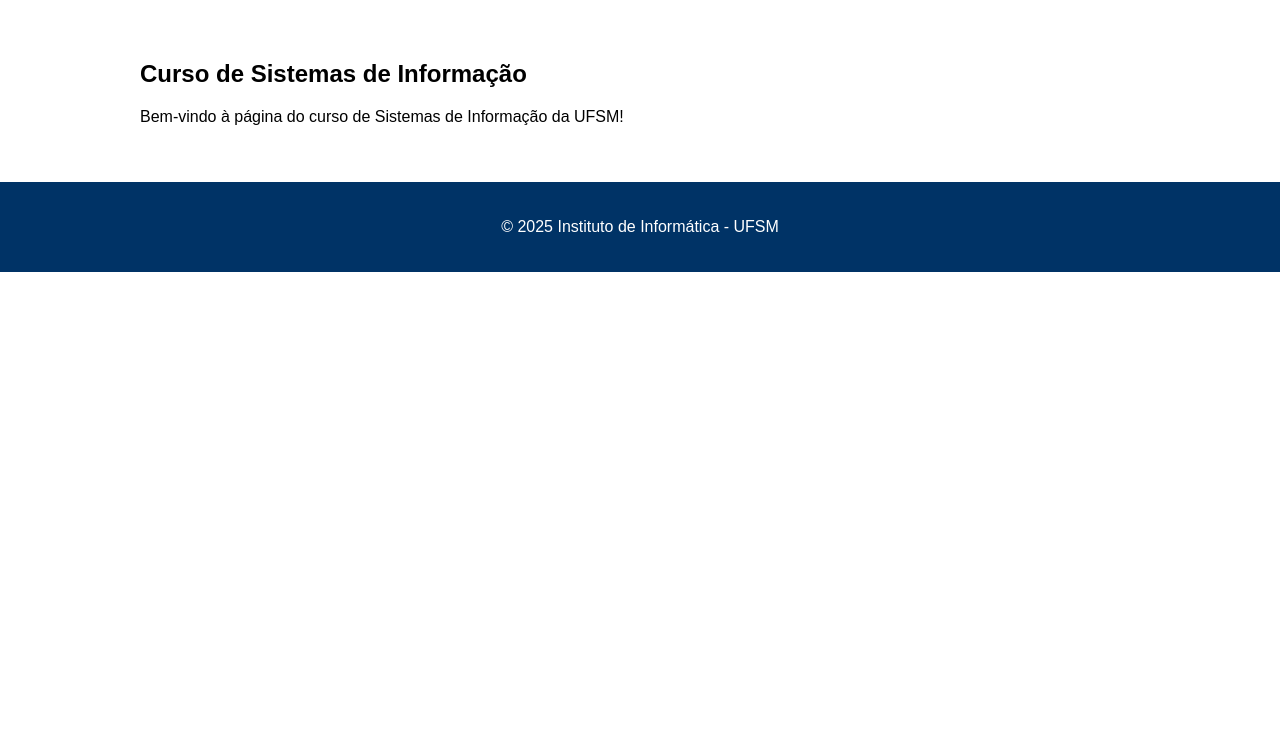
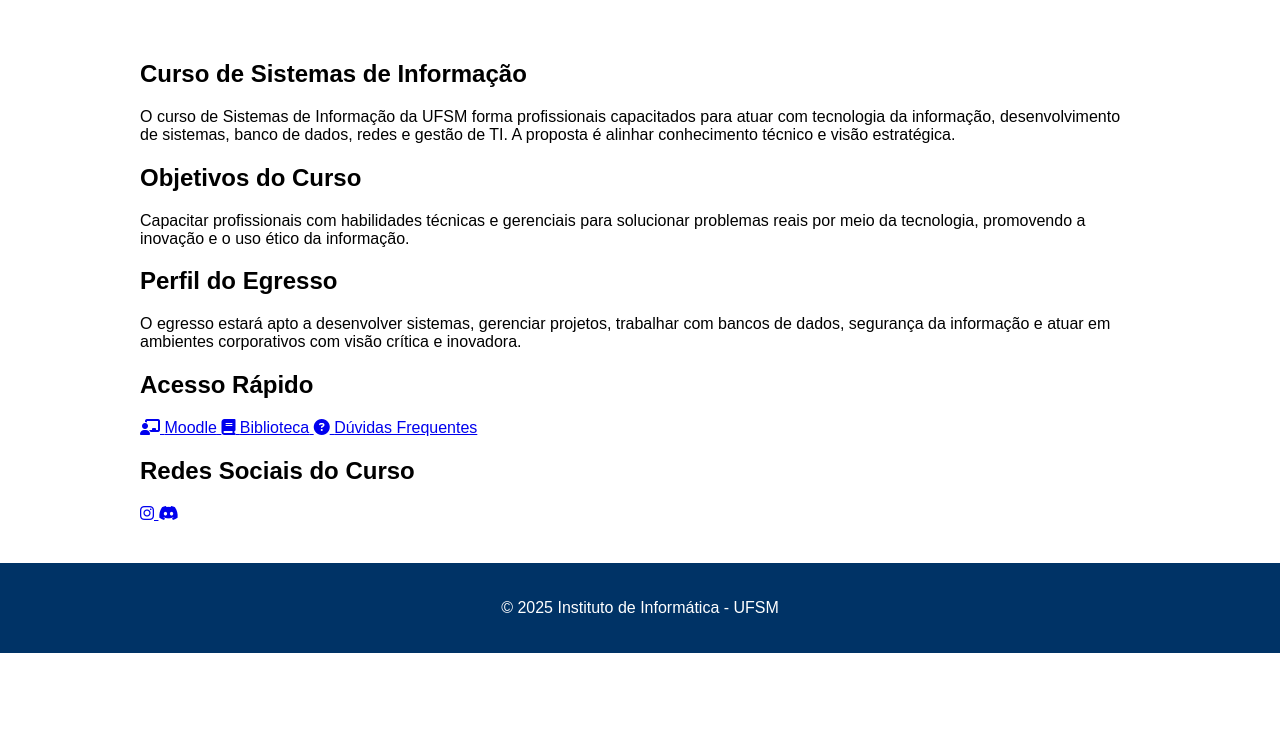
Before and after one commit to RicardoFerreiraDaSilva/Site_inf_UFSM, a Django app: page /sistemas_informacao/ in a window 1280 px wide. Shown: the part 176-909 px from the top of the page. Before the commit the page ends 448 px from the top, so only its background shows below. Run offline with Django 5.2, Linux system fonts and the light colour scheme.

Commit message:
Atualiza sistemas_informacao.html

```diff
--- a/cursos/templates/cursos/sistemas_informacao.html
+++ b/cursos/templates/cursos/sistemas_informacao.html
@@ -3,11 +3,61 @@
 {% block title %}Sistemas de Informação - Instituto de Informática - UFSM{% endblock %}
 
 {% block content %}
-<div class="pagina-curso">
-    <div class="container">
-        <h1 class="titulo">Curso de Sistemas de Informação</h1>
-        <p>Bem-vindo à página do curso de Sistemas de Informação da UFSM!</p>
-        <!-- Você pode colocar mais conteúdo aqui -->
+<div class="pagina-curso bg-gray-100 py-10">
+    <div class="max-w-4xl mx-auto px-6">
+        <h1 class="text-3xl font-bold text-blue-900 mb-4">Curso de Sistemas de Informação</h1>
+        <p class="text-gray-800 mb-6">
+            O curso de Sistemas de Informação da UFSM forma profissionais capacitados para atuar com tecnologia da informação,
+            desenvolvimento de sistemas, banco de dados, redes e gestão de TI. A proposta é alinhar conhecimento técnico e visão estratégica.
+        </p>
+
+        <div class="grid grid-cols-1 md:grid-cols-2 gap-6 mb-8">
+            <div class="bg-white rounded-xl shadow p-6">
+                <h2 class="text-xl font-semibold text-blue-800 mb-2">Objetivos do Curso</h2>
+                <p class="text-gray-700">
+                    Capacitar profissionais com habilidades técnicas e gerenciais para solucionar problemas reais por meio da tecnologia,
+                    promovendo a inovação e o uso ético da informação.
+                </p>
+            </div>
+
+            <div class="bg-white rounded-xl shadow p-6">
+                <h2 class="text-xl font-semibold text-blue-800 mb-2">Perfil do Egresso</h2>
+                <p class="text-gray-700">
+                    O egresso estará apto a desenvolver sistemas, gerenciar projetos, trabalhar com bancos de dados, segurança da informação
+                    e atuar em ambientes corporativos com visão crítica e inovadora.
+                </p>
+            </div>
+        </div>
+
+        <div class="bg-white rounded-xl shadow p-6 mb-8">
+            <h2 class="text-xl font-semibold text-blue-800 mb-4">Acesso Rápido</h2>
+            <div class="grid grid-cols-1 sm:grid-cols-2 lg:grid-cols-3 gap-4">
+                <a href="https://ead06.proj.ufsm.br/login/index.php" target="_blank" class="flex items-center space-x-3 hover:bg-blue-50 p-3 rounded border">
+                    <i class="fas fa-chalkboard-teacher text-blue-700 text-xl"></i>
+                    <span>Moodle</span>
+                </a>
+                <a href="https://biblioteca.ufsm.br" target="_blank" class="flex items-center space-x-3 hover:bg-blue-50 p-3 rounded border">
+                    <i class="fas fa-book text-blue-700 text-xl"></i>
+                    <span>Biblioteca</span>
+                </a>
+                <a href="/duvidas/" class="flex items-center space-x-3 hover:bg-blue-50 p-3 rounded border">
+                    <i class="fas fa-question-circle text-blue-700 text-xl"></i>
+                    <span>Dúvidas Frequentes</span>
+                </a>
+            </div>
+        </div>
+
+        <div class="bg-white rounded-xl shadow p-6 text-center">
+            <h2 class="text-xl font-semibold text-blue-800 mb-4">Redes Sociais do Curso</h2>
+            <div class="flex justify-center space-x-6 text-2xl">
+                <a href="https://instagram.com/petsiufsm" target="_blank" class="text-pink-600 hover:text-pink-800">
+                    <i class="fab fa-instagram"></i>
+                </a>
+                <a href="https://discord.gg/abc123" target="_blank" class="text-indigo-600 hover:text-indigo-800">
+                    <i class="fab fa-discord"></i>
+                </a>
+            </div>
+        </div>
     </div>
 </div>
 {% endblock %}
```
